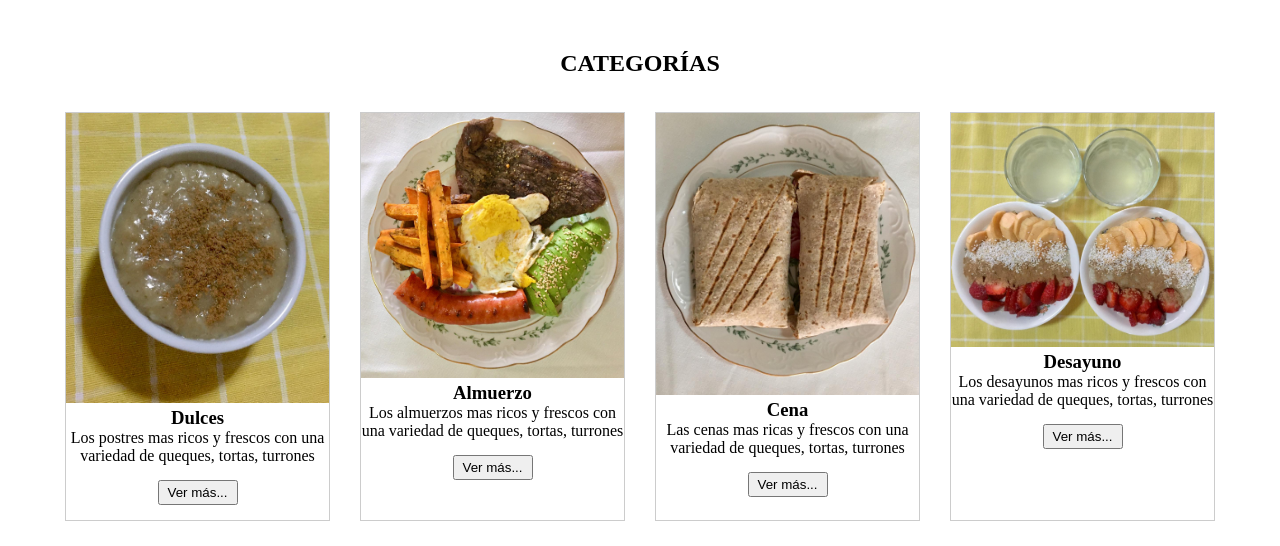
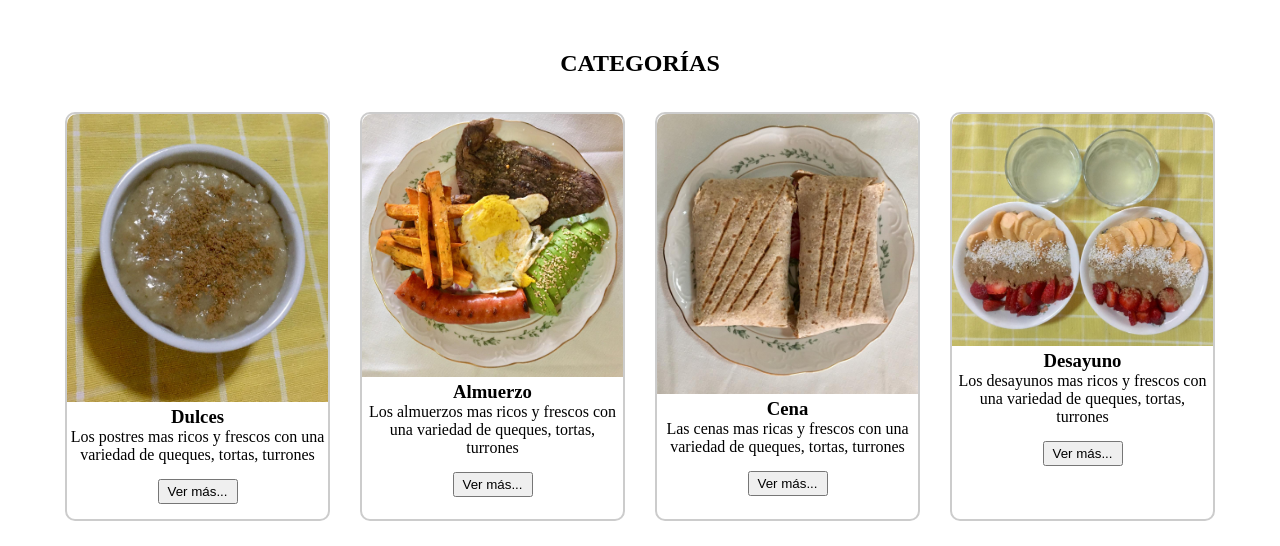
Before and after one commit to LarryAnthony/cocina-tiffany, a plain HTML site: page index.html in a window 1280 px wide. Shown: the part 359-905 px from the top of the page. Drawn offline with Linux system fonts and the light colour scheme; a web font is replaced by a local one.

Commit message:
ajustando imÃagenes

```diff
--- a/styles.css
+++ b/styles.css
@@ -72,10 +72,12 @@
     flex-grow: 1;
     flex-basis: 250px;
     margin: 5px 15px;
-    border: 1px solid #ccc;
+    border: 2px solid #ccc;
+    border-radius: 10px;
 }
 .caja img{
     width: 100%;
+    border-radius: 10px 10px 0px 0px;
     /* height: 350px; */
 }
 .content{
```
